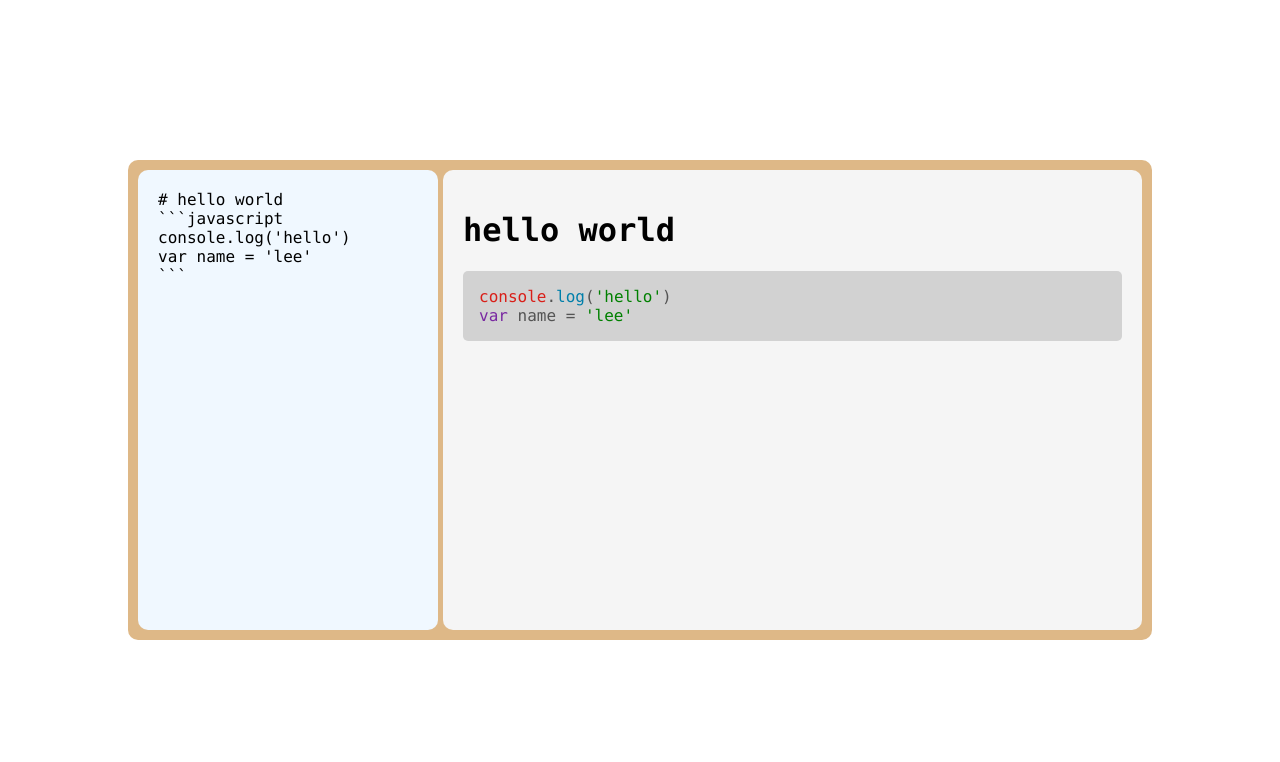
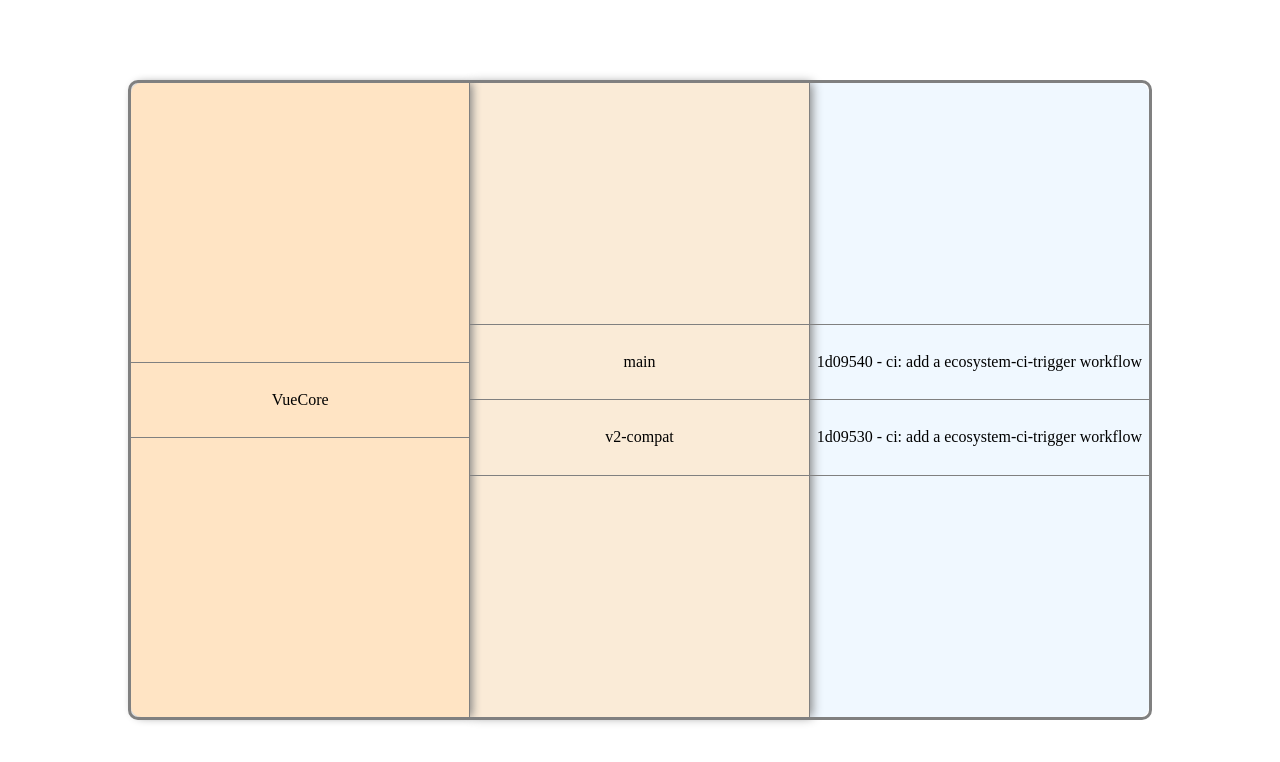
Before and after one commit to bullshitking-99/My-Vue-Market, a Vue app: page / in a window 1280 px wide. Shown: the top 762 px of the page. Built offline with nearby package versions, Linux system fonts and the light colour scheme.

Commit message:
update BranchDisplayBar

```diff
--- a/src/App.vue
+++ b/src/App.vue
@@ -1,9 +1,9 @@
 <script setup>
-import markdownEditor from "./components/markdownEditor.vue";
+import component from "./components/BranchDisplayBar.vue";
 </script>
 
 <template>
-  <markdownEditor></markdownEditor>
+  <component></component>
 </template>
 
 <style></style>
--- /dev/null
+++ b/src/components/BranchDisplayBar.vue
@@ -0,0 +1,135 @@
+<script lang="ts" setup>
+import { computed, ref } from "vue";
+
+// 数据接口
+const API_URL = `https://api.github.com/repos/vuejs/core/commits?per_page=3`;
+
+// 获取数据 , 数据属于是有点复杂，不整了
+// const data = await (await fetch(API_URL)).json();
+
+// 示例数据
+const data = {
+  VueCore: {
+    main: {
+      "1d09540":
+        "ci: add a ecosystem-ci-trigger workflow (#7618)by Haoqun Jiang at 2023-02-10 11:02:41",
+      "1d09530":
+        "ci: add a ecosystem-ci-trigger workflow (#7618)by Haoqun Jiang at 2023-02-10 11:02:41",
+    },
+    "v2-compat": {
+      "1d09540":
+        "ci: add a ecosystem-ci-trigger workflow (#7618)by Haoqun Jiang at 2023-02-10 11:02:41",
+    },
+  },
+};
+
+// 拆解数据，分为三级
+const first = ref<string[]>(Object.keys(data));
+const curFirst = ref<string>(first.value[0]);
+
+const second = computed(() => Object.keys(data[curFirst.value]));
+const curSecond = ref<string>(second.value[0]);
+console.log(curSecond.value);
+
+const third = computed(() => {
+  const arr = data[curFirst.value][curSecond.value];
+  let keys = Object.keys(arr);
+  let res = keys.map((key) => `${key} - ${arr[key]}`);
+  return res;
+});
+</script>
+
+<template>
+  <!-- 三栏布局，从左至右为菜单分级 -->
+  <main class="container">
+    <div class="first">
+      <p v-for="item in first" @click="curFirst = item">{{ item }}</p>
+    </div>
+    <div class="second">
+      <p v-for="item in second" @click="curSecond = item">{{ item }}</p>
+    </div>
+    <div class="third">
+      <p v-for="item in third">{{ item }}</p>
+    </div>
+  </main>
+</template>
+
+<style scoped lang="scss">
+* {
+  box-sizing: border-box;
+  padding: 0;
+  margin: 0;
+}
+
+.container {
+  width: 80vw;
+  min-width: 450px;
+  height: 80vh;
+  display: grid;
+  grid-template-columns: 1fr 1fr 1fr;
+
+  margin: 10vh auto;
+  border: 3px solid gray;
+  border-radius: 10px;
+
+  div {
+    display: flex;
+    // 消除换行后子元素间的间隙
+    align-content: center;
+    flex-wrap: wrap;
+    overflow: auto;
+
+    p {
+      width: 100%;
+      height: 12%;
+      //   行高与高度一致可实现字体垂直居中，行高的百分比取得是p元素的高度
+      // 再减3px是因为边框也算在内容高度了，不减内容是溢出的
+      line-height: calc(80vh * 0.12 - 3px);
+      margin: 0;
+      text-align: center;
+      border-bottom: 1px solid gray;
+      //   border-right: 1px solid gray;
+
+      overflow: auto;
+      position: relative;
+    }
+    p:first-child {
+      border-top: 1px solid gray;
+    }
+    p::after {
+      content: "";
+      position: absolute;
+      bottom: 0;
+      transition: all 0.3s cubic-bezier(0.71, 0.15, 0.35, 0.89);
+      //   after默认是行内元素，不能设置宽高
+      display: block;
+      width: 100%;
+      height: 0%;
+      z-index: 2;
+      background-color: rgba(255, 99, 72, 0.5);
+    }
+    // hover 效果
+    p:hover::after {
+      height: 100%;
+    }
+  }
+
+  .first {
+    background-color: bisque;
+    border-radius: 10px 0 0 10px;
+    border-right: 1.5px solid gray;
+    z-index: 100;
+    box-shadow: 2px 0 10px gray;
+  }
+  .second {
+    background-color: antiquewhite;
+    border-right: 1.5px solid gray;
+    z-index: 99;
+    box-shadow: 2px 0 10px gray;
+  }
+  .third {
+    background-color: aliceblue;
+    border-radius: 0 10px 10px 0;
+  }
+}
+</style>
```
